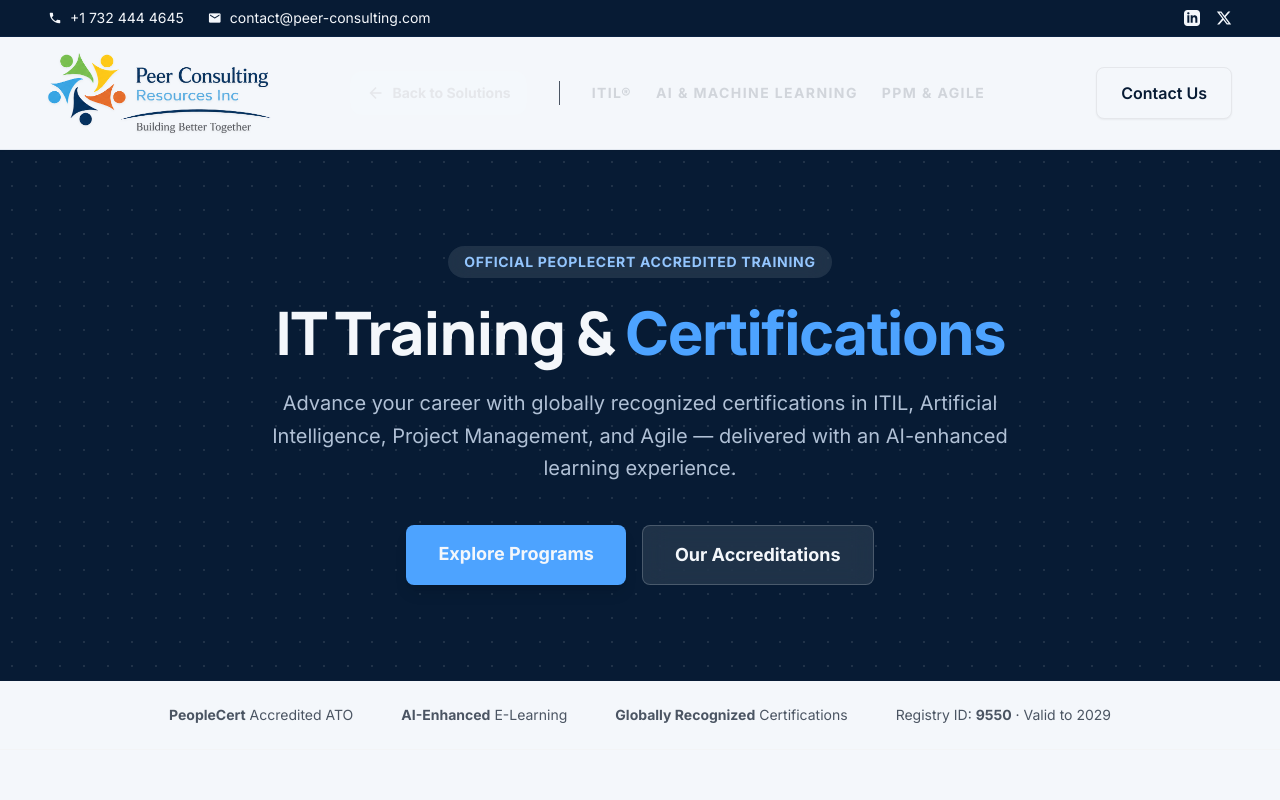
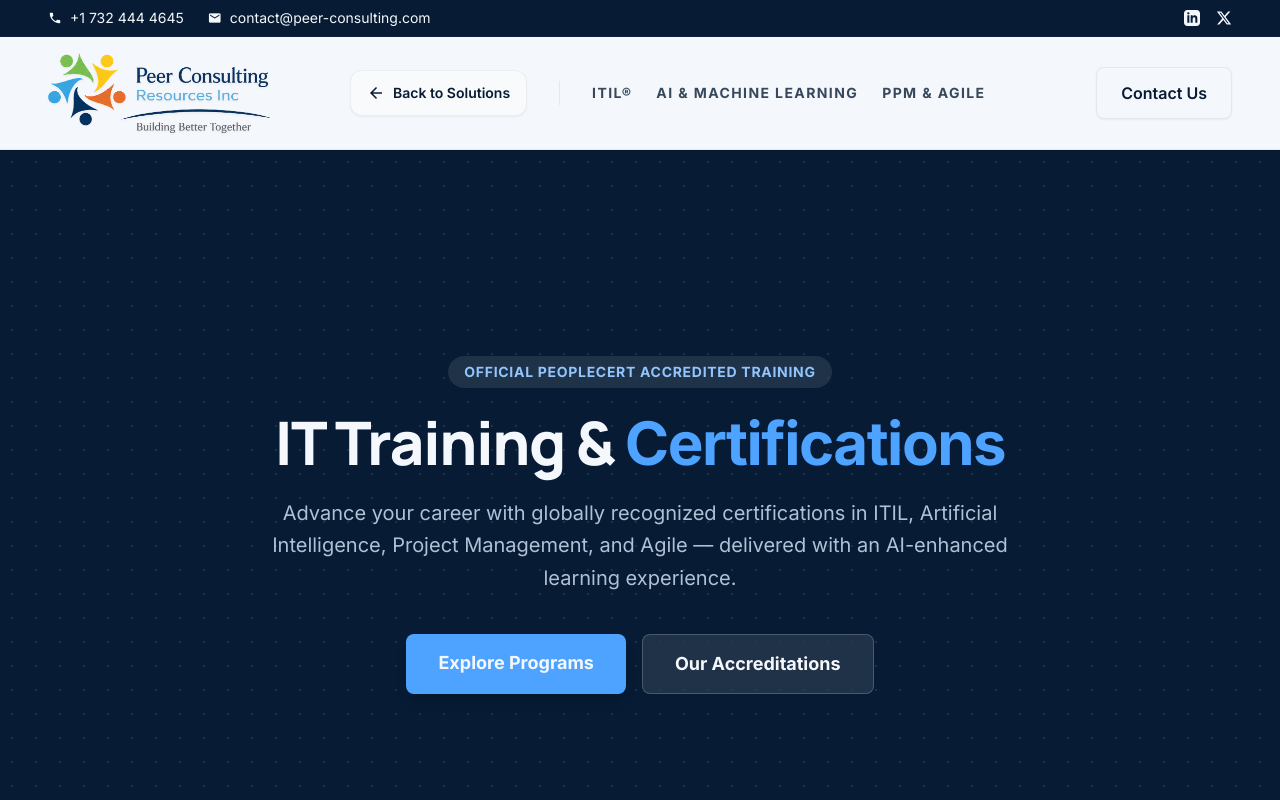
Before and after one commit to chitransh-peer/peer-react, a React (Vite) app: page /itil-overview in a window 1280 px wide. Shown: the top 800 px of the page. Built offline with nearby package versions, Linux system fonts and the light colour scheme.

Commit message:
ITIL Changes

```diff
--- a/src/components/Header.jsx
+++ b/src/components/Header.jsx
@@ -55,15 +55,15 @@
             </nav>
           ) : (
             <nav className="hidden md:flex space-x-8 h-full items-center">
-              <Link to="/services" className="flex items-center gap-2 px-4 py-2 rounded-xl bg-white/10 text-gray-200 hover:text-white hover:bg-white/20 transition-all font-bold text-sm group">
+              <Link to="/services" className="flex items-center gap-2 px-4 py-2 rounded-xl bg-slate-50 border border-slate-200/60 text-[#071B34] hover:text-[#4DA3FF] hover:bg-slate-100/80 transition-all font-semibold text-sm group shadow-sm">
                 <span className="material-icons text-lg group-hover:-translate-x-1 transition-transform">arrow_back</span>
                 Back to Solutions
               </Link>
-              <div className="h-6 w-[1px] bg-gray-600 mx-2"></div>
+              <div className="h-6 w-[1px] bg-slate-200 mx-2"></div>
               <div className="flex items-center space-x-6">
-                <NavLink to="/itil-certification" className={({ isActive }) => `text-sm font-black uppercase tracking-widest transition-all ${isActive ? "text-[#4DA3FF] border-b-2 border-[#4DA3FF] pb-1" : "text-gray-300 hover:text-[#4DA3FF]"}`}>ITIL®</NavLink>
-                <NavLink to="/ai-certification" className={({ isActive }) => `text-sm font-black uppercase tracking-widest transition-all ${isActive ? "text-[#4DA3FF] border-b-2 border-[#4DA3FF] pb-1" : "text-gray-300 hover:text-[#4DA3FF]"}`}>AI & Machine Learning</NavLink>
-                <NavLink to="/ppm-agile-certification" className={({ isActive }) => `text-sm font-black uppercase tracking-widest transition-all ${isActive ? "text-[#4DA3FF] border-b-2 border-[#4DA3FF] pb-1" : "text-gray-300 hover:text-[#4DA3FF]"}`}>PPM & Agile</NavLink>
+                <NavLink to="/itil-certification" className={({ isActive }) => `text-sm font-black uppercase tracking-widest transition-all ${isActive ? "text-[#4DA3FF] border-b-2 border-[#4DA3FF] pb-1" : "text-[#071B34]/80 hover:text-[#4DA3FF]"}`}>ITIL®</NavLink>
+                <NavLink to="/ai-certification" className={({ isActive }) => `text-sm font-black uppercase tracking-widest transition-all ${isActive ? "text-[#4DA3FF] border-b-2 border-[#4DA3FF] pb-1" : "text-[#071B34]/80 hover:text-[#4DA3FF]"}`}>AI & Machine Learning</NavLink>
+                <NavLink to="/ppm-agile-certification" className={({ isActive }) => `text-sm font-black uppercase tracking-widest transition-all ${isActive ? "text-[#4DA3FF] border-b-2 border-[#4DA3FF] pb-1" : "text-[#071B34]/80 hover:text-[#4DA3FF]"}`}>PPM & Agile</NavLink>
               </div>
             </nav>
           )}
@@ -90,12 +90,12 @@
             </>
           ) : (
             <>
-              <Link to="/services" className="nav-link font-medium text-gray-300 py-3 border-b border-white/10 flex items-center gap-2" onClick={() => setIsMenuOpen(false)}>
+              <Link to="/services" className="nav-link font-medium text-[#071B34]/80 py-3 border-b border-slate-100 flex items-center gap-2" onClick={() => setIsMenuOpen(false)}>
                 <span className="material-icons text-sm">arrow_back</span> Back to Solutions
               </Link>
-              <NavLink to="/itil-certification" className="nav-link font-bold text-white py-3 border-b border-white/10" onClick={() => setIsMenuOpen(false)}>ITIL®</NavLink>
-              <NavLink to="/ai-certification" className="nav-link font-bold text-white py-3 border-b border-white/10" onClick={() => setIsMenuOpen(false)}>Artificial Intelligence</NavLink>
-              <NavLink to="/ppm-agile-certification" className="nav-link font-bold text-white py-3 border-b border-white/10" onClick={() => setIsMenuOpen(false)}>PPM & Agile</NavLink>
+              <NavLink to="/itil-certification" className={({ isActive }) => `nav-link font-bold py-3 border-b border-slate-100 transition-all ${isActive ? "text-[#4DA3FF]" : "text-[#071B34] hover:text-[#4DA3FF]"}`} onClick={() => setIsMenuOpen(false)}>ITIL®</NavLink>
+              <NavLink to="/ai-certification" className={({ isActive }) => `nav-link font-bold py-3 border-b border-slate-100 transition-all ${isActive ? "text-[#4DA3FF]" : "text-[#071B34] hover:text-[#4DA3FF]"}`} onClick={() => setIsMenuOpen(false)}>Artificial Intelligence</NavLink>
+              <NavLink to="/ppm-agile-certification" className={({ isActive }) => `nav-link font-bold py-3 border-b border-slate-100 transition-all ${isActive ? "text-[#4DA3FF]" : "text-[#071B34] hover:text-[#4DA3FF]"}`} onClick={() => setIsMenuOpen(false)}>PPM & Agile</NavLink>
             </>
           )}
         </div>
--- a/src/pages/AboutUs.jsx
+++ b/src/pages/AboutUs.jsx
@@ -17,7 +17,7 @@
                     <span className="text-accent-blue font-semibold tracking-wider text-sm uppercase mb-4">About Peer Consulting Resources</span>
                     <h1 className="text-5xl md:text-6xl lg:text-7xl font-heading font-bold text-white tracking-tight max-w-4xl leading-tight mb-6">
                         Technology Expertise <br />
-                        <span className="text-transparent bg-clip-text bg-gradient-to-r from-blue-700 to-indigo-800">Built Around</span> <br />
+                        <span className="text-transparent bg-clip-text bg-gradient-to-r from-[#4DA3FF] to-indigo-300">Built Around</span> <br />
                         Business Impact
                     </h1>
                     <p className="mt-4 max-w-2xl text-xl text-[#8ba3bd] font-light">
--- a/src/pages/AiTraining.jsx
+++ b/src/pages/AiTraining.jsx
@@ -173,7 +173,7 @@
   return (
     <div className="bg-[#fcfaff] dark:bg-background-dark min-h-screen font-body">
       {/* Hero */}
-      <header className="relative bg-[#071B34] text-white py-24 overflow-hidden">
+      <header className="relative bg-[#071B34] text-white py-24 lg:py-32 overflow-hidden page-hero flex items-center justify-center">
         <div className="absolute inset-0">
            {/* Animated blobs for AI theme */}
            <div className="absolute top-0 right-0 w-[500px] h-[500px] bg-[#6a1b9a]/20 rounded-full blur-[120px] -mr-48 -mt-48 animate-pulse"></div>
@@ -181,7 +181,7 @@
            <div className="absolute top-0 left-0 w-full h-full bg-[radial-gradient(circle_at_center,_#fff_0.2px,_transparent_0.2px)] bg-[length:32px_32px] opacity-10"></div>
         </div>
 
-        <div className="container mx-auto px-6 lg:px-12 relative z-10">
+        <div className="container mx-auto px-6 lg:px-12 relative z-10 w-full">
           <div className="grid grid-cols-1 lg:grid-cols-12 gap-16 items-center">
             <div className="lg:col-span-8">
               <div className="inline-block bg-[#6a1b9a]/30 backdrop-blur-md px-4 py-1.5 rounded-full text-white text-[10px] font-black uppercase tracking-[0.25em] mb-6 border border-white/10">
--- a/src/pages/ItilCertification.jsx
+++ b/src/pages/ItilCertification.jsx
@@ -213,11 +213,11 @@
   return (
     <div className="bg-[#f8fafc] dark:bg-background-dark min-h-screen">
       {/* Page Header */}
-      <header className="bg-[#071B34] text-white py-20 text-center relative overflow-hidden">
+      <header className="relative bg-[#071B34] text-white py-24 lg:py-32 overflow-hidden text-center page-hero flex items-center justify-center">
         <div className="absolute inset-0 opacity-10">
            <div className="absolute top-0 left-0 w-full h-full bg-[radial-gradient(circle_at_center,_#4DA3FF_1px,_transparent_1px)] bg-[length:32px_32px]"></div>
         </div>
-        <div className="container mx-auto px-6 relative z-10">
+        <div className="container mx-auto px-6 relative z-10 w-full">
           <div className="inline-block bg-accent/20 backdrop-blur-md px-4 py-1 rounded-full text-accent-blue text-[10px] font-black uppercase tracking-[0.2em] mb-4 border border-accent/30">
             PeopleCert Accredited · Registry ID 9550
           </div>
--- a/src/pages/ItilOverview.jsx
+++ b/src/pages/ItilOverview.jsx
@@ -109,11 +109,11 @@
   return (
     <div className="bg-white dark:bg-background-dark min-h-screen">
       {/* Hero */}
-      <header className="relative bg-[#071B34] text-white py-24 overflow-hidden text-center">
+      <header className="relative bg-[#071B34] text-white py-24 lg:py-32 overflow-hidden text-center page-hero flex items-center justify-center">
         <div className="absolute inset-0 opacity-10">
           <div className="absolute top-0 left-0 w-full h-full bg-[radial-gradient(circle_at_center,_white_1px,_transparent_1px)] bg-[length:24px_24px]"></div>
         </div>
-        <div className="container mx-auto px-6 lg:px-12 relative z-10">
+        <div className="container mx-auto px-6 lg:px-12 relative z-10 w-full">
           <div className="inline-block bg-white/10 backdrop-blur-md px-4 py-1.5 rounded-full text-blue-300 text-sm font-bold tracking-wider uppercase mb-6">
             Official PeopleCert Accredited Training
           </div>
--- a/src/pages/PPMAgile.jsx
+++ b/src/pages/PPMAgile.jsx
@@ -144,13 +144,13 @@
   return (
     <div className="bg-[#f8fafc] dark:bg-background-dark min-h-screen">
       {/* Hero */}
-      <header className="relative bg-[#071B34] text-white py-24 overflow-hidden">
+      <header className="relative bg-[#071B34] text-white py-24 lg:py-32 overflow-hidden page-hero flex items-center justify-center">
         <div className="absolute inset-0">
           <div className="absolute top-0 right-0 w-1/2 h-full bg-gradient-to-l from-accent/10 to-transparent"></div>
           <div className="absolute top-0 left-0 w-full h-full bg-[radial-gradient(circle_at_center,_white_0.5px,_transparent_0.5px)] bg-[length:24px_24px] opacity-10"></div>
         </div>
 
-        <div className="container mx-auto px-6 lg:px-12 relative z-10">
+        <div className="container mx-auto px-6 lg:px-12 relative z-10 w-full">
           <div className="grid grid-cols-1 lg:grid-cols-12 gap-16 items-center">
             <div className="lg:col-span-7">
               <div className="inline-block bg-accent/20 backdrop-blur-md px-4 py-1.5 rounded-lg text-accent-blue text-[10px] font-black uppercase tracking-[0.25em] mb-6 border border-accent/20">
```
